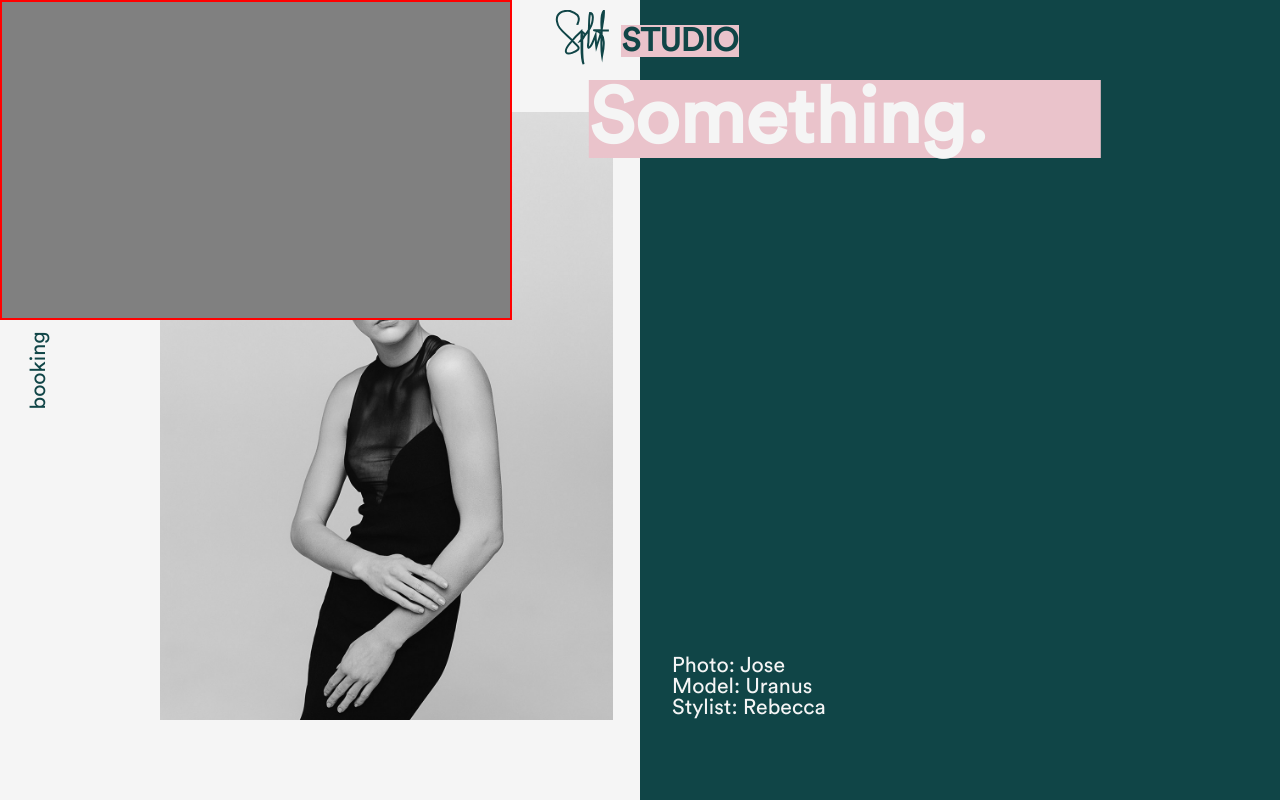
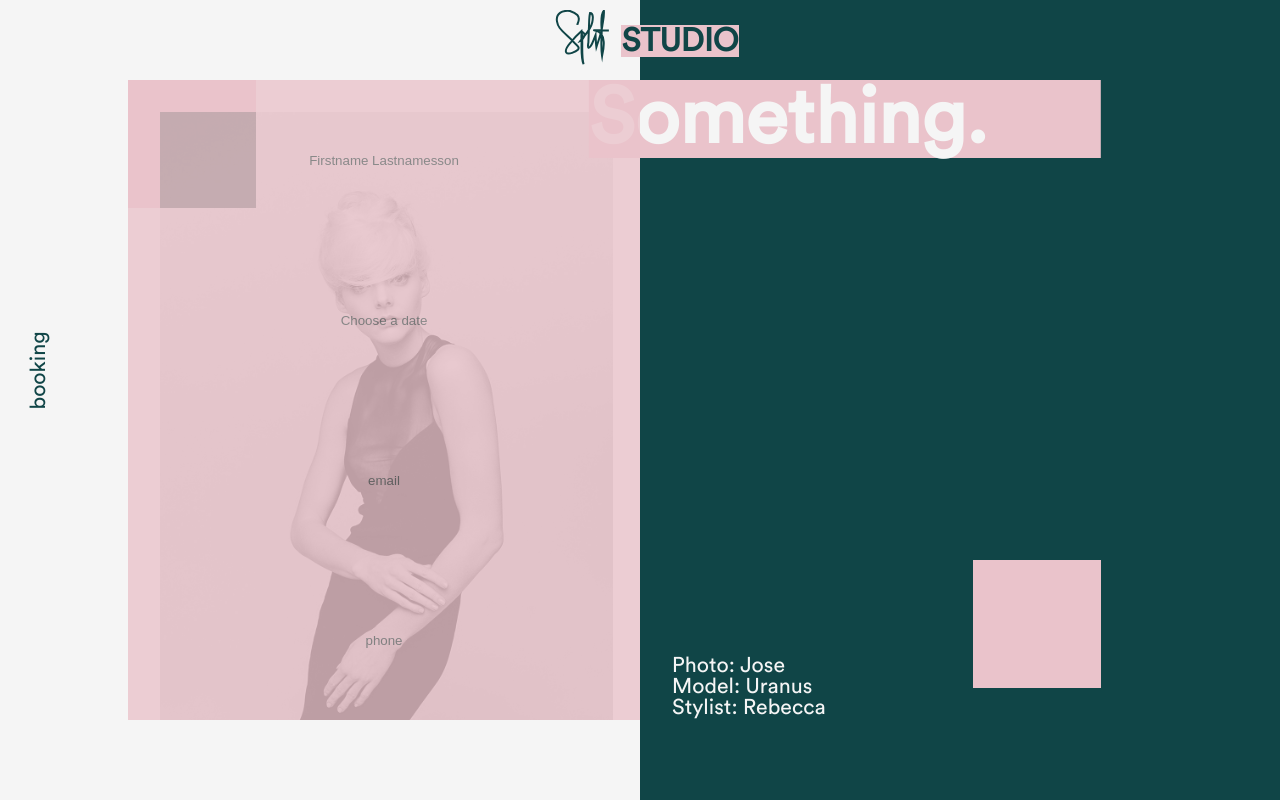
Before and after one commit to Nattfrost/Split, a plain HTML site: page index.html in a window 1280 px wide. Both pictures are taken after a click on the element "booking". Drawn offline with Linux system fonts and the light colour scheme.

Commit message:
Restoring Old Version

```diff
--- a/index.html
+++ b/index.html
@@ -42,13 +42,19 @@
 
   <div class="booking-container">
     <p class="booking-button">booking</p>
-    <div class="booking-form"></div>
+    <div class="booking-form">
+      <input class="input-field" type="text" name="" placeholder="Firstname Lastnamesson">
+      <input class="input-field" type="text" name="" placeholder="Choose a date">
+      <input class="input-field" type="text" name="" placeholder="email">
+      <input class="input-field" type="text" name="" placeholder="phone">
+    </div>
   </div>
 
 
   <div class="gallery">
     <section class="content-section">
       <div class="mystery-box"></div>
+      <div class="right-mystery-box"></div>
       <img  src="resources/images/portrait-1.jpg">
       <div class="article">
         <h2 class="header header-right">Something.</h2>
@@ -77,6 +83,7 @@
 
     <section class="content-section">
       <div class="mystery-box"></div>
+      <div class="right-mystery-box"></div>
       <img  src="resources/images/portrait-3.jpg">
       <div class="article">
         <h2 class="header header-right">Something.</h2>
@@ -107,6 +114,7 @@
 
     <section class="content-section">
       <div class="mystery-box"></div>
+      <div class="right-mystery-box"></div>
       <img  src="resources/images/portrait-5.jpg">
       <div class="article">
         <h2 class="header header-right ">Something.</h2>
@@ -137,12 +145,8 @@
   </div>
 </div>
 
-<div class="mobile">
-  <p>Photo: José<br>
-    Model: Joseino
-    Stylist Josef
-  </p>
-</div>
+
+
 <script type="text/javascript" src="index.js"></script>
 </body>
 
--- a/styles/main.css
+++ b/styles/main.css
@@ -14,14 +14,15 @@
 }
 body {
   background: linear-gradient(to right, whitesmoke 50%,  var(--green)50%);
+
 }
-
 * {
   margin: 0;
   padding: 0;
   box-sizing: border-box;
-  transition: 1.8s;
+    transition: .4s ease-in-out;
 }
+
 .mystery-box {
   position: absolute;
   height: 10vw;
@@ -30,8 +31,14 @@ body {
   mix-blend-mode: exclusion;
 }
 
-.mobile {
-  display: none;
+.right-mystery-box {
+  z-index: 999;
+  position: absolute;
+  height: 10vw;
+  width: 10vw;
+  right: 5%;
+  top: 60vh;
+  background-color: var(--pink);
 }
 
 .path {
@@ -43,7 +50,6 @@ body {
 
 svg {
   margin-top: 10px;
-
 }
 
 .logo {
@@ -109,6 +115,7 @@ transform: translateX(2.5vw);
 }
 
 .content-section {
+    transition: 1.8s;
   scroll-snap-align: start;
   display: grid;
   grid-template-columns: 50% 50%;
@@ -161,6 +168,8 @@ transform: translateX(2.5vw);
   z-index: 999999;
   position: fixed;
   top: 45%;
+    transition: .4;
+
 }
 
 .booking-button {
@@ -173,17 +182,53 @@ transform: translateX(2.5vw);
 }
 
 .booking-form {
+  display: grid;
+  grid-template-columns: 1;
   opacity: 0;
-  top: 0;
-  left: 0;
-  background-color: gray;
+  top: 10vh;
+  left: 10vw;
   position: fixed;
-  height: 40vh;
+  height: 0vh;
+  width: 0vw;
+}
+input[type=text]{
+  opacity: 1 !important;
+  border: none;
+  outline: none;
+  color: var(--green);
+}
+.input-field
+{
+  transform: translateY(5vh);
+  height: 10vh;
+  text-align: center;
+  background-color: transparent;
+  background: transparent;
+  outline: none;
+}
+.input-field:focus
+{
+background-color: var(--green);
+color: whitesmoke;
+}
+:placeholder-shown
+{
+    background-color: transparent;
+    background: transparent;
+}
+::placeholder,
+{
+color: var(--green);
+    background-color: transparent;
+    background: transparent;
+}
+.show-form {
+  top: 10vh;
+  left: 10vw;
+  height: 80vh;
   width: 40vw;
-  border: solid red 2px;
+  background-color: var(--pink);
+  opacity: .8;
+    transition: .9;
+    min-width: 500px;
 }
-
-.show-form {
-  opacity: 1;
-  display: block;
-}
```
